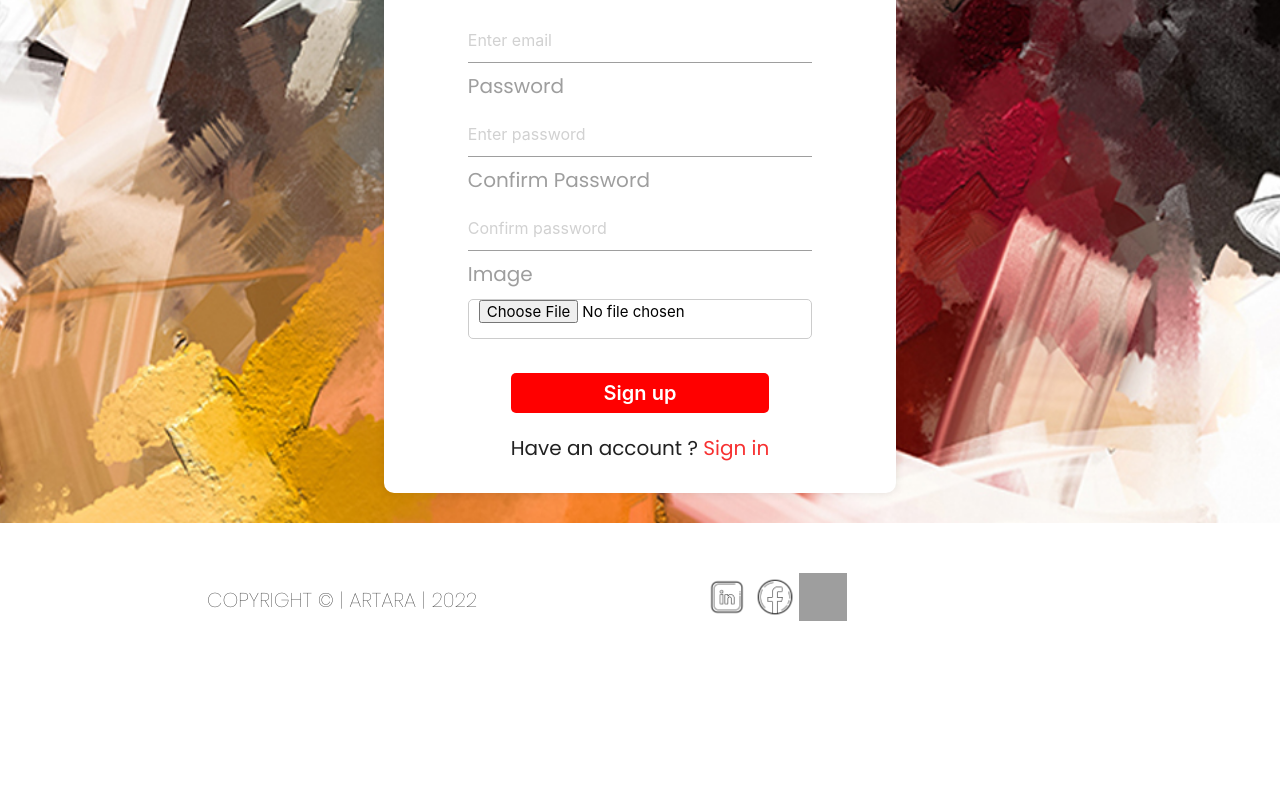
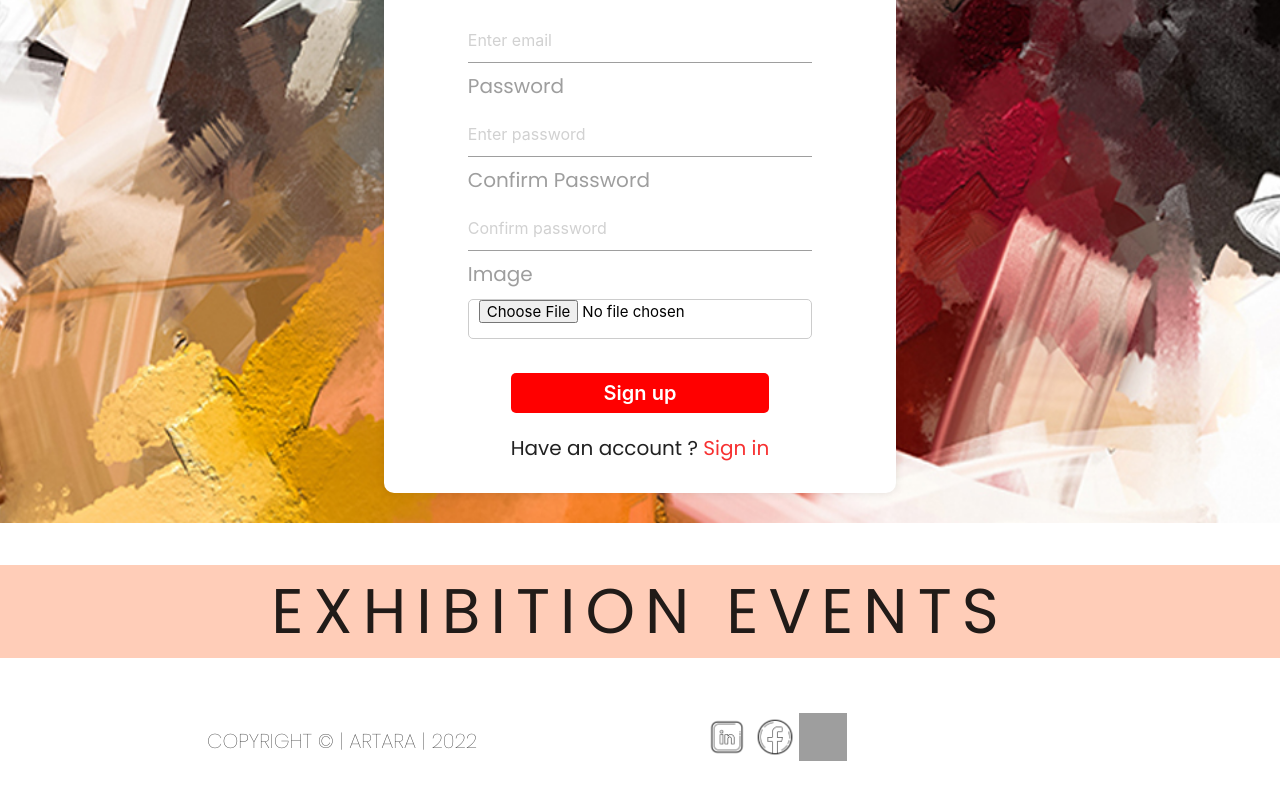
Before and after one commit to Mukundi-Mbugi/Artara, a React (Create React App) app in the folder artara/: page /Exhibitions in a window 1280 px wide. Shown: the part 471-1271 px from the top of the page. Before the commit the page ends 1149 px from the top, so only its background shows below. Built offline with nearby package versions, Linux system fonts and the light colour scheme; grey boxes are pictures that could not be loaded.

Commit message:
exhibition banner

```diff
--- a/artara/src/App.js
+++ b/artara/src/App.js
@@ -12,6 +12,7 @@ function App() {
     <div>
       <Navbar />
       <Signup />
+      <Exhibitions />
       {/* <BrowserRouter>
         <Routes>
           <Route path="/" exact component={Home} />
--- a/artara/src/components/Exhibitions/Exhibitions.css
+++ b/artara/src/components/Exhibitions/Exhibitions.css
@@ -0,0 +1,7 @@
+h1{
+    font-family: 'Poppins', sans-serif;
+    text-align: center;
+    background-color: #FFCDB8;
+    padding: 12px;
+    letter-spacing: 10px;
+}
--- a/artara/src/components/Exhibitions/Exhibitions.js
+++ b/artara/src/components/Exhibitions/Exhibitions.js
@@ -1,8 +1,11 @@
 import React from 'react'
+import './Exhibitions.css'
 
 function Exhibitions() {
   return (
-    <div>Exhibitions</div>
+    <div>
+      <h1>EXHIBITION EVENTS</h1>
+    </div>
   )
 }
 
```
